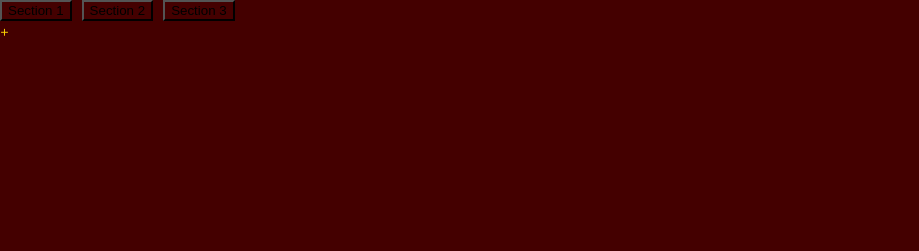
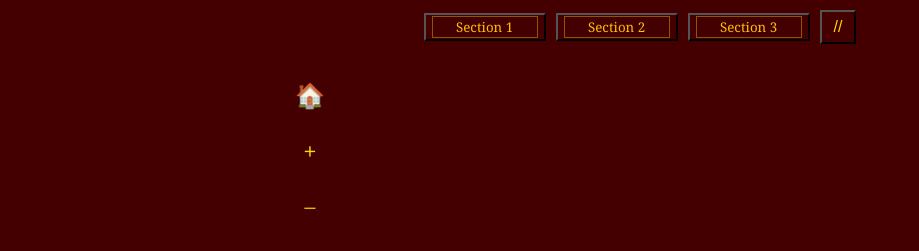
Before and after one commit to ryanmgreen96/Workbook, a plain HTML site: page pages/notes.html in a window 1280 px wide. Shown: the whole page, without its empty margins (0-919 px from the left). Drawn offline with nearby package versions, Linux system fonts and the light colour scheme.

Commit message:
Update notes.html

```diff
--- a/pages/notes.html
+++ b/pages/notes.html
@@ -4,26 +4,43 @@
   <meta charset="UTF-8" />
   <title>Note Page</title>
   <link rel="stylesheet" href="../style.css" />
+  <meta name="viewport" content="width=device-width, initial-scale=1.0" />
 </head>
 <body>
-  <div class="subheader-tabs">
-    <button class="tab-button" data-tab="section1">Section 1</button>
-    <button class="tab-button" data-tab="section2">Section 2</button>
-    <button class="tab-button" data-tab="section3">Section 3</button>
+<div class="top-bar">
+  <div class="subheader-tabs" id="subheader-tabs">
+    <button class="tab-button" data-tab="section1">
+      <input type="text" value="Section 1" class="tab-input" />
+    </button>
+    <button class="tab-button" data-tab="section2">
+      <input type="text" value="Section 2" class="tab-input" />
+    </button>
+    <button class="tab-button" data-tab="section3">
+      <input type="text" value="Section 3" class="tab-input" />
+    </button>
   </div>
+  <button class="add-tab-button" title="Add Tab">//</button>
+</div>
 
-  <div class="add-button">+</div>
+<!-- Wrap these two side-by-side -->
+<div class="main-content-wrapper">
+  <div class="button-bar">
+    <a href="../index.html" class="nav-button" title="Home">🏠</a>
+    <div class="nav-button add-button" title="Add Item">+</div>
+    <div class="nav-button remove-button" title="Remove Item">−</div>
+  </div>
 
   <div id="list-container">
     <div class="list" id="section1"></div>
     <div class="list" id="section2" style="display:none"></div>
     <div class="list" id="section3" style="display:none"></div>
   </div>
+</div>
+
 
   <script src="https://code.jquery.com/jquery-3.7.1.min.js"></script>
-  <script src="https://www.gstatic.com/firebasejs/10.12.0/firebase-app.js"></script>
-  <script src="https://www.gstatic.com/firebasejs/10.12.0/firebase-database.js"></script>
-  <script src="../firebase-config.js"></script>
-  <script src="../script.js"></script>
+<script type="module" src="../script.js"></script>
+
+
 </body>
 </html>
```
